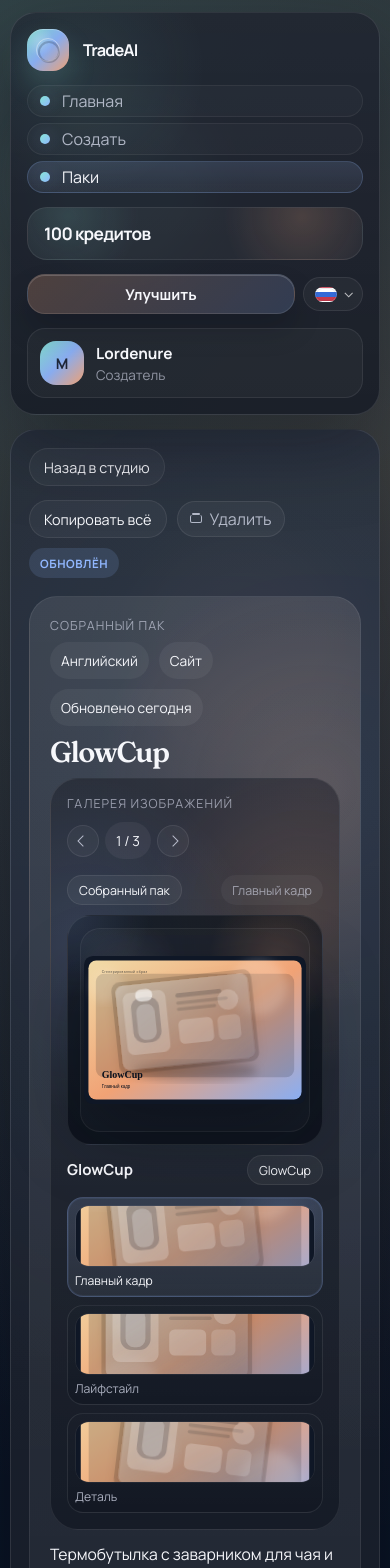
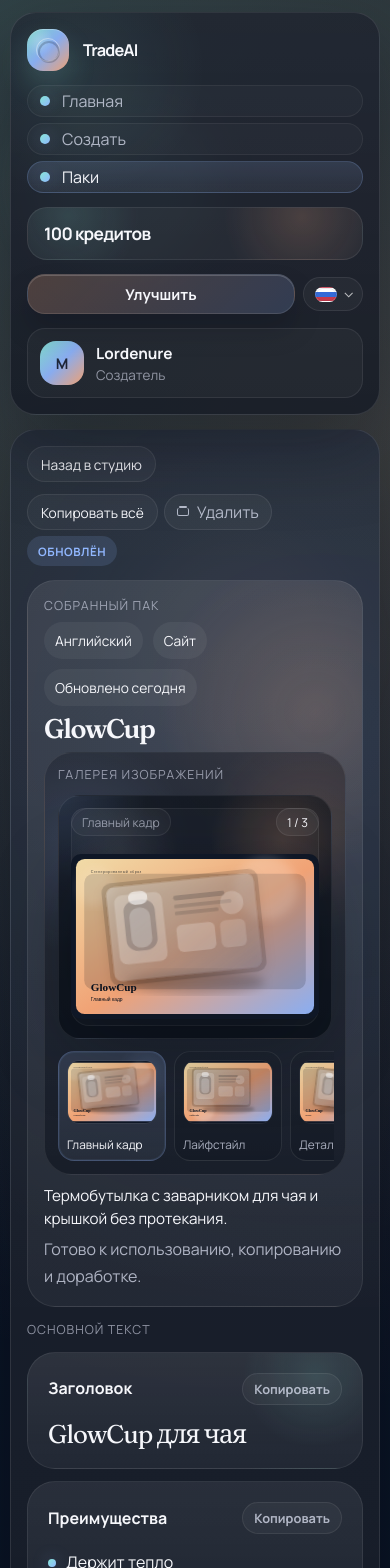
Before and after one commit to Lordenure/AI-Product-Generator, a Next.js app in the folder frontend/: page /ru/studio/packs/glowcup in a window 390 px wide. Shown: the top 1568 px of the page. Built offline with nearby package versions, Linux system fonts and the light colour scheme.

Commit message:
Fixing scale 2

```diff
--- a/frontend/src/features/studio/PackDetailScreen.module.css
+++ b/frontend/src/features/studio/PackDetailScreen.module.css
@@ -1,10 +1,10 @@
 .panel {
   display: grid;
-  gap: 18px;
+  gap: 16px;
   min-height: 0;
   height: 100%;
   overflow: auto;
-  padding: 22px;
+  padding: 20px;
   border: 1px solid var(--line);
   border-radius: var(--radius-xl);
   background:
@@ -18,21 +18,20 @@
   display: flex;
   align-items: center;
   justify-content: space-between;
-  gap: 14px;
+  gap: 12px;
   flex-wrap: wrap;
 }
 
 .topActions {
   display: inline-flex;
   align-items: center;
-  gap: 10px;
+  gap: 8px;
   flex-wrap: wrap;
 }
 
 .backLink,
 .utilityButton,
 .copyButton,
-.galleryButton,
 .galleryThumb,
 .secondaryToggle {
   appearance: none;
@@ -49,19 +48,18 @@
   display: inline-flex;
   align-items: center;
   justify-content: center;
-  min-height: 38px;
-  padding: 0 14px;
+  min-height: 36px;
+  padding: 0 13px;
   border: 1px solid rgba(255, 255, 255, 0.08);
   border-radius: 999px;
   background: rgba(255, 255, 255, 0.04);
   color: var(--text);
-  font-size: 0.9rem;
+  font-size: 0.86rem;
 }
 
 .backLink:hover,
 .utilityButton:hover,
-.copyButton:hover,
-.galleryButton:hover {
+.copyButton:hover {
   border-color: rgba(255, 255, 255, 0.14);
   background: rgba(255, 255, 255, 0.08);
   transform: translateY(-1px);
@@ -86,8 +84,8 @@
 
 .resultHero {
   display: grid;
-  gap: 12px;
-  padding: 20px;
+  gap: 10px;
+  padding: 18px;
   overflow: visible;
   background:
     radial-gradient(circle at 86% 18%, rgba(255, 171, 122, 0.15), transparent 24%),
@@ -103,8 +101,8 @@
 
 .heroContent {
   display: grid;
-  gap: 6px;
-  max-width: 44rem;
+  gap: 5px;
+  max-width: 42rem;
 }
 
 .heroGallery {
@@ -134,7 +132,7 @@
 .title {
   max-width: min(100%, 14ch);
   font-family: var(--font-display);
-  font-size: clamp(1.85rem, 3vw, 2.6rem);
+  font-size: clamp(1.72rem, 2.7vw, 2.38rem);
   line-height: 0.98;
   letter-spacing: -0.05em;
   text-wrap: balance;
@@ -143,8 +141,8 @@
 
 .summary {
   color: var(--text);
-  font-size: 0.98rem;
-  line-height: 1.55;
+  font-size: 0.95rem;
+  line-height: 1.5;
 }
 
 .text,
@@ -157,7 +155,7 @@
 }
 
 .text {
-  max-width: 32rem;
+  max-width: 31rem;
 }
 
 .meta {
@@ -166,8 +164,7 @@
   gap: 10px;
 }
 
-.meta span,
-.galleryCounter {
+.meta span {
   max-width: 100%;
   padding: 9px 11px;
   border-radius: 999px;
@@ -180,11 +177,11 @@
 .primaryGroup,
 .secondaryGroup {
   display: grid;
-  gap: 16px;
+  gap: 14px;
 }
 
 .gallerySection {
-  padding: 16px;
+  padding: 14px;
   background:
     radial-gradient(circle at 88% 18%, rgba(255, 171, 122, 0.14), transparent 24%),
     radial-gradient(circle at 12% 22%, rgba(145, 183, 255, 0.14), transparent 26%),
@@ -199,18 +196,11 @@
 .sectionHeader {
   display: flex;
   align-items: center;
-  justify-content: space-between;
-  gap: 10px;
+  justify-content: flex-start;
+  gap: 8px;
   flex-wrap: wrap;
 }
 
-.galleryControls {
-  display: inline-flex;
-  align-items: center;
-  gap: 6px;
-}
-
-.galleryButton,
 .copyButton {
   display: inline-flex;
   align-items: center;
@@ -225,77 +215,46 @@
   font-weight: 700;
 }
 
-.galleryButton {
-  width: 32px;
-  padding: 0;
-}
-
 .galleryShell {
   display: grid;
-  grid-template-columns: minmax(0, 1fr) 126px;
-  gap: 12px;
+  grid-template-columns: minmax(0, 1fr) 116px;
+  gap: 10px;
   align-items: stretch;
 }
 
-.galleryMain {
-  display: grid;
-  gap: 10px;
+.galleryBadgeMuted,
+.galleryCounter {
+  display: inline-flex;
+  align-items: center;
+  min-height: 28px;
+  padding: 0 10px;
+  border-radius: 999px;
+  font-size: 0.76rem;
 }
 
-.galleryMainTop,
-.galleryMeta {
-  display: flex;
-  align-items: center;
-  justify-content: space-between;
-  gap: 10px;
-  flex-wrap: wrap;
-}
-
-.galleryBadge,
-.galleryBadgeMuted,
-.galleryCaptionChip {
-  display: inline-flex;
-  align-items: center;
-  min-height: 30px;
-  padding: 0 11px;
-  border-radius: 999px;
-  font-size: 0.78rem;
-}
-
-.galleryBadge,
-.galleryCaptionChip {
+.galleryCounter {
   border: 1px solid rgba(255, 255, 255, 0.08);
   background: rgba(255, 255, 255, 0.05);
   color: var(--text);
 }
 
 .galleryBadgeMuted {
-  background: rgba(255, 255, 255, 0.04);
+  border: 1px solid rgba(255, 255, 255, 0.07);
+  background: rgba(255, 255, 255, 0.035);
   color: var(--text-soft);
-}
-
-.galleryArrow {
-  width: 8px;
-  height: 8px;
-  border-top: 1.5px solid currentColor;
-  border-right: 1.5px solid currentColor;
-  transform: rotate(45deg);
-}
-
-.galleryArrowLeft {
-  transform: rotate(-135deg);
 }
 
 .galleryFrame {
   position: relative;
   display: grid;
-  place-items: center;
-  min-height: 260px;
-  height: clamp(260px, 25vw, 320px);
-  max-height: 320px;
-  padding: 16px;
+  grid-template-rows: auto minmax(0, 1fr);
+  gap: 10px;
+  min-height: 240px;
+  height: clamp(240px, 23vw, 286px);
+  max-height: 286px;
+  padding: 12px;
   border: 1px solid rgba(255, 255, 255, 0.08);
-  border-radius: 24px;
+  border-radius: 22px;
   background:
     radial-gradient(circle at top left, rgba(145, 183, 255, 0.14), transparent 24%),
     radial-gradient(circle at 82% 18%, rgba(255, 171, 122, 0.16), transparent 24%),
@@ -307,12 +266,31 @@
   content: "";
   position: absolute;
   inset: 12px;
-  border-radius: 20px;
+  border-radius: 18px;
   border: 1px solid rgba(255, 255, 255, 0.06);
   background:
     radial-gradient(circle at 20% 20%, rgba(255, 255, 255, 0.08), transparent 22%),
     rgba(255, 255, 255, 0.025);
   pointer-events: none;
+}
+
+.galleryFrameTop {
+  position: relative;
+  z-index: 1;
+  display: flex;
+  align-items: center;
+  justify-content: space-between;
+  gap: 8px;
+  flex-wrap: wrap;
+}
+
+.galleryImageWrap {
+  position: relative;
+  z-index: 1;
+  display: grid;
+  place-items: center;
+  min-width: 0;
+  min-height: 0;
 }
 
 .galleryImage {
@@ -326,25 +304,22 @@
   filter: drop-shadow(0 26px 38px rgba(1, 6, 17, 0.3));
 }
 
-.galleryTitle {
-  color: var(--text);
-  font-size: 0.94rem;
-  line-height: 1.3;
-}
-
 .galleryThumbs {
-  display: grid;
-  grid-template-columns: 1fr;
-  gap: 8px;
-  align-content: start;
+  display: flex;
+  flex-direction: column;
+  gap: 10px;
+  min-height: 0;
 }
 
 .galleryThumb {
+  flex: 1 1 0;
   display: grid;
-  gap: 6px;
+  grid-template-rows: minmax(0, 1fr) auto;
+  gap: 7px;
   min-width: 0;
-  padding: 7px;
-  border: 1px solid rgba(255, 255, 255, 0.09);
+  min-height: 0;
+  padding: 8px;
+  border: 1px solid rgba(255, 255, 255, 0.085);
   border-radius: 16px;
   background:
     linear-gradient(180deg, rgba(255, 255, 255, 0.045), rgba(255, 255, 255, 0.02)),
@@ -375,15 +350,16 @@
 
 .galleryThumbImage {
   width: 100%;
-  height: 56px;
-  border-radius: 14px;
+  height: 100%;
+  min-height: 0;
+  border-radius: 12px;
   object-fit: cover;
   border: 1px solid rgba(255, 255, 255, 0.06);
 }
 
 .galleryThumb span {
   min-width: 0;
-  font-size: 0.76rem;
+  font-size: 0.74rem;
   line-height: 1.3;
 }
 
@@ -588,10 +564,54 @@
 @media (max-width: 920px) {
   .galleryShell {
     grid-template-columns: 1fr;
+    gap: 12px;
   }
 
   .galleryThumbs {
-    grid-template-columns: repeat(3, minmax(0, 1fr));
+    flex-direction: row;
+    overflow-x: auto;
+    padding-bottom: 4px;
+    margin-bottom: -4px;
+    scrollbar-width: thin;
+  }
+
+  .galleryThumb {
+    flex: 0 0 118px;
+    min-height: 116px;
+  }
+
+  .galleryThumbImage {
+    height: 72px;
+  }
+}
+
+@media (max-width: 860px) {
+  .panel {
+    padding: 16px;
+    border-radius: 26px;
+  }
+
+  .title {
+    max-width: 100%;
+    font-size: clamp(1.68rem, 6.6vw, 2.1rem);
+  }
+
+  .resultHero {
+    padding: 16px;
+  }
+
+  .gallerySection {
+    padding: 13px;
+  }
+
+  .galleryFrame {
+    min-height: 220px;
+    height: clamp(220px, 58vw, 268px);
+    max-height: 268px;
+  }
+
+  .galleryThumbs {
+    gap: 8px;
   }
 
   .galleryThumbImage {
@@ -599,28 +619,36 @@
   }
 }
 
-@media (max-width: 860px) {
+@media (max-width: 640px) {
   .panel {
-    padding: 18px;
-    border-radius: 26px;
+    gap: 14px;
   }
 
-  .title {
-    max-width: 100%;
-    font-size: clamp(1.8rem, 7vw, 2.35rem);
+  .topActions {
+    gap: 6px;
+  }
+
+  .gallerySection {
+    gap: 12px;
   }
 
   .galleryFrame {
-    min-height: 230px;
-    height: clamp(230px, 52vw, 290px);
-    max-height: 290px;
+    min-height: 204px;
+    height: clamp(204px, 64vw, 244px);
+    max-height: 244px;
   }
 
   .galleryThumbs {
-    grid-template-columns: 1fr;
+    margin-inline: -2px;
+    padding-inline: 2px;
+  }
+
+  .galleryThumb {
+    flex-basis: 108px;
+    min-height: 110px;
   }
 
   .galleryThumbImage {
-    height: 62px;
+    height: 64px;
   }
 }
--- a/frontend/src/features/studio/PackDetailScreen.tsx
+++ b/frontend/src/features/studio/PackDetailScreen.tsx
@@ -92,16 +92,6 @@
     );
   }
 
-  function goToImage(direction: "prev" | "next") {
-    setActiveImage((current) => {
-      if (direction === "prev") {
-        return current === 0 ? galleryImages.length - 1 : current - 1;
-      }
-
-      return current === galleryImages.length - 1 ? 0 : current + 1;
-    });
-  }
-
   return (
     <StudioAppShell locale={locale} activeNav="packs" activePackId={pack.id}>
       <section className={styles.panel}>
@@ -145,61 +135,35 @@
           <section className={`${styles.gallerySection} ${styles.heroGallery}`.trim()}>
             <div className={styles.sectionHeader}>
               <span className={styles.sectionLabel}>{copy.studio.detailGalleryTitle}</span>
-
-              <div className={styles.galleryControls}>
-                <button
-                  type="button"
-                  className={styles.galleryButton}
-                  aria-label={copy.studio.galleryPreviousLabel}
-                  onClick={() => goToImage("prev")}
-                >
-                  <span className={`${styles.galleryArrow} ${styles.galleryArrowLeft}`.trim()} aria-hidden="true" />
-                </button>
-
-                <span className={styles.galleryCounter}>
-                  {activeImage + 1} / {galleryImages.length}
-                </span>
-
-                <button
-                  type="button"
-                  className={styles.galleryButton}
-                  aria-label={copy.studio.galleryNextLabel}
-                  onClick={() => goToImage("next")}
-                >
-                  <span className={styles.galleryArrow} aria-hidden="true" />
-                </button>
-              </div>
             </div>
 
             {activeGalleryImage ? (
               <div className={styles.galleryShell}>
-                <div className={styles.galleryMain}>
-                  <div className={styles.galleryMainTop}>
-                    <span className={styles.galleryBadge}>{copy.studio.detailLabel}</span>
+                <div className={styles.galleryFrame}>
+                  <div className={styles.galleryFrameTop}>
                     <span className={styles.galleryBadgeMuted}>{activeGalleryImage.label}</span>
+                    <span className={styles.galleryCounter}>
+                      {activeImage + 1} / {galleryImages.length}
+                    </span>
                   </div>
 
-                  <div className={styles.galleryFrame}>
+                  <div className={styles.galleryImageWrap}>
                     <img
                       src={activeGalleryImage.src}
                       alt={activeGalleryImage.alt}
                       className={styles.galleryImage}
                     />
                   </div>
-
-                  <div className={styles.galleryMeta}>
-                    <strong className={styles.galleryTitle}>{pack.productName}</strong>
-                    <span className={styles.galleryCaptionChip}>{pack.productName}</span>
-                  </div>
                 </div>
 
-                <div className={styles.galleryThumbs}>
+                <div className={styles.galleryThumbs} aria-label={copy.studio.detailGalleryTitle}>
                   {galleryImages.map((image, index) => (
                     <button
                       key={image.id}
                       type="button"
                       className={`${styles.galleryThumb} ${index === activeImage ? styles.galleryThumbActive : ""}`.trim()}
                       onClick={() => setActiveImage(index)}
+                      aria-pressed={index === activeImage}
                     >
                       <img src={image.src} alt="" className={styles.galleryThumbImage} aria-hidden="true" />
                       <span>{image.label}</span>
```
